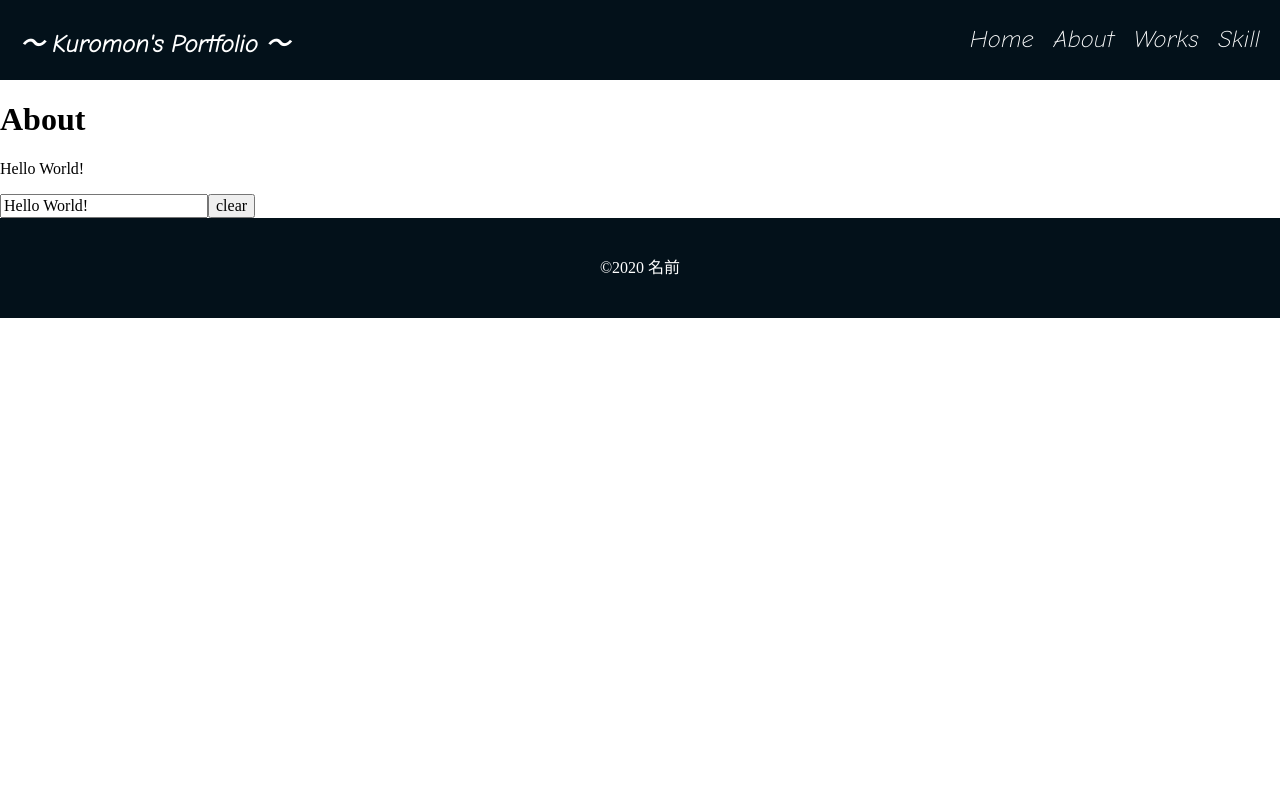
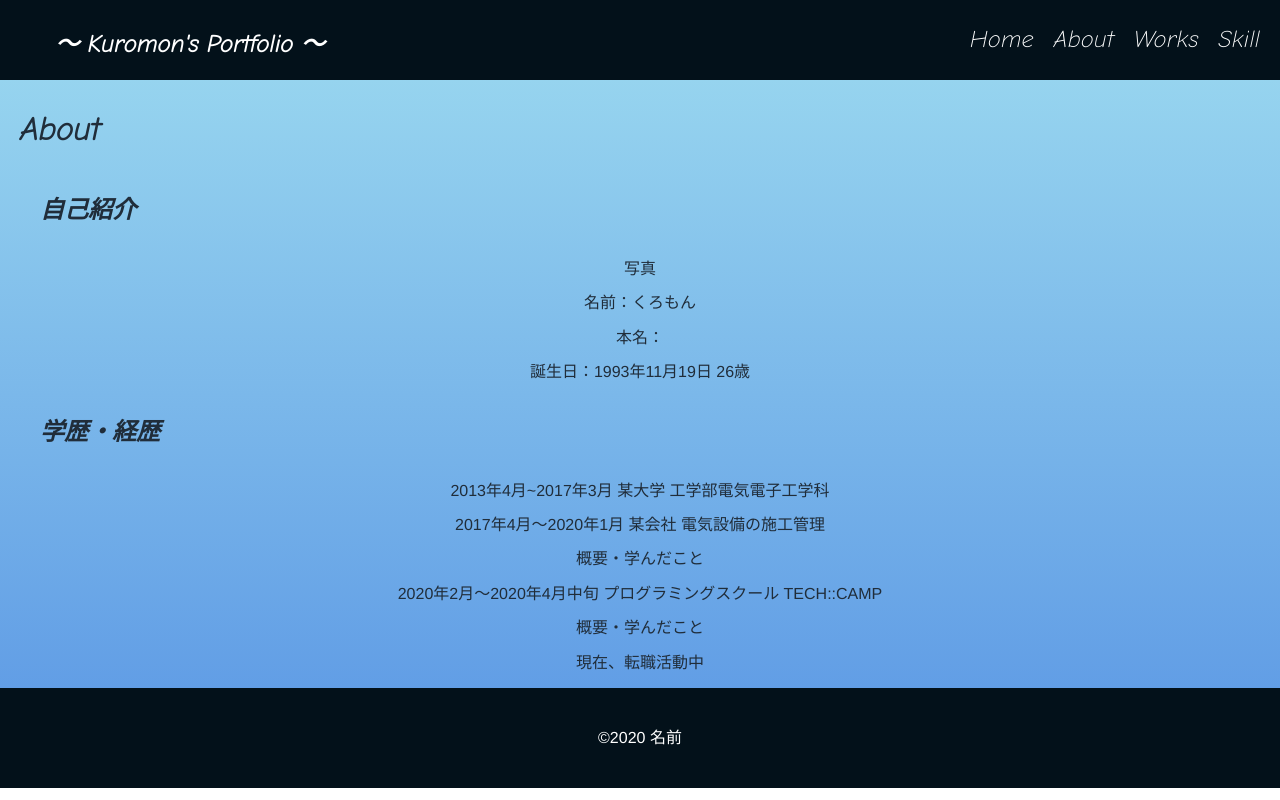
Before and after one commit to kuromon11/my-portfolio, a Vue app: page /about in a window 1280 px wide. Built offline with nearby package versions, Linux system fonts and the light colour scheme.

Commit message:
about component content insert

```diff
--- a/src/App.vue
+++ b/src/App.vue
@@ -1,5 +1,5 @@
 <template>
-  <div id=#app>
+  <div id=app>
     <Header></Header>
     <transition
       name="fade"
@@ -38,6 +38,7 @@ export default {
   -webkit-font-smoothing: antialiased;
   -moz-osx-font-smoothing: grayscale;
   text-align: center;
-  color: #2c3e50;
+  color: #202d3a;
+  background: linear-gradient(0deg,#5995e4 0,#9ddbf0)
 }
 </style>
--- a/src/components/AboutComp.vue
+++ b/src/components/AboutComp.vue
@@ -1,14 +1,24 @@
 <template>
-  <div>
+  <div class="content">
     <h1>About</h1>
-    <p v-if="msg.length > 0">
-      {{msg}}
-    </p>
-    <p v-else>
-      no text
-    </p>
-    <input type="text" v-model="msg">
-    <button @click="clear()">clear</button>
+    <div class="about">
+      <div class="aboutProfile">
+        <h2>自己紹介</h2>
+        <div class="aboutProfileImage">写真</div>
+        <p>名前：くろもん</p>
+        <p>本名：</p>
+        <p>誕生日：1993年11月19日 26歳</p>
+      </div>
+      <div class="aboutCareer">
+        <h2>学歴・経歴</h2>
+        <p>2013年4月~2017年3月 某大学 工学部電気電子工学科</p>
+        <p>2017年4月〜2020年1月 某会社 電気設備の施工管理</p>
+        <p>概要・学んだこと</p>
+        <p>2020年2月〜2020年4月中旬 プログラミングスクール TECH::CAMP</p>
+        <p>概要・学んだこと</p>
+        <p>現在、転職活動中</p>
+      </div>
+    </div>
   </div>
 </template>
 
@@ -28,5 +38,22 @@ export default {
 </script>
 
 <style lang="scss" scoped>
+h1{
+  margin: 20px;
+  line-height: 60px;
+  font-weight: bold;
+  text-align: left;
+  font-family:'Comic Neue',cursive ;
+  font-style: italic;
+}
+
+h2{
+  margin: 20px 40px;
+  line-height: 60px;
+  font-weight: bold;
+  text-align: left;
+  font-family:'Comic Neue',cursive ;
+  font-style: italic;
+}
 
 </style>
--- a/src/components/HomeComp.vue
+++ b/src/components/HomeComp.vue
@@ -33,11 +33,11 @@ export default {
 
 <style lang="scss" scoped>
 h1{
-  margin: 20px;
+  margin: 20px 30px;
   line-height: 60px;
   font-size: 40px;
   font-weight: bold;
-  text-align: conter;
+  text-align: left;
   font-family:'Comic Neue',cursive ;
   font-style: italic;
 }
```
